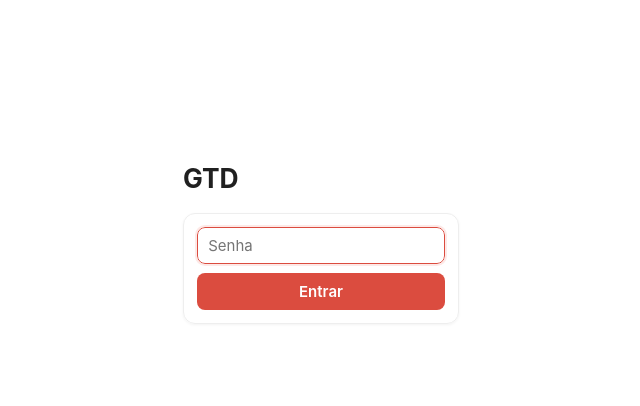
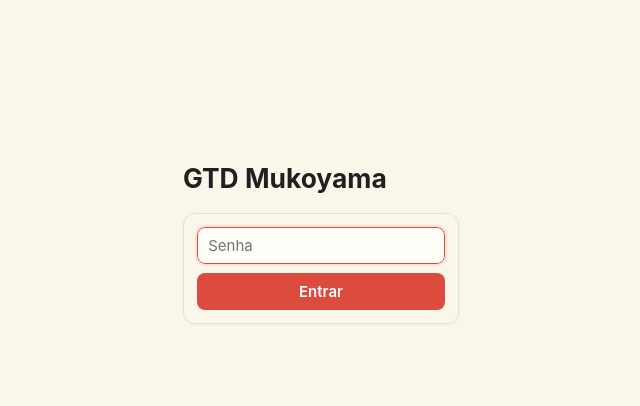
Before and after one commit to cmukoyama/gtd-app, a Flask app: page /login in a window 1280 px wide. Shown: the top 406 px of the page, without its empty margins (319-959 px from the left). Run offline with Flask 3, Linux system fonts and the light colour scheme; parts of the project's set-up code (start-up, migrations or seed data) failed here and were passed over; some libraries are stand-ins or nearby versions.

Commit message:
Nome GTD Mukoyama e fundo FBF6EA (remove tema escuro automático)
Co-Authored-By: Claude Sonnet 5.5 <noreply@anthropic.com>
Claude-Session: https://claude.ai/code/session_01WtLNrLyw971rZc7SLFEsFL

```diff
--- a/templates/base.html
+++ b/templates/base.html
@@ -3,7 +3,7 @@
 <head>
   <meta charset="utf-8">
   <meta name="viewport" content="width=device-width, initial-scale=1">
-  <title>{% block title %}GTD{% endblock %}</title>
+  <title>{% block title %}GTD{% endblock %} · GTD Mukoyama</title>
   <style>{% include 'style.css' %}</style>
 </head>
 <body class="{{ '' if session.get('auth') else 'anon' }}">
@@ -27,7 +27,7 @@
   ('review', 'Revisão', 'review', none)] %}
 <div class="app">
 <aside class="side">
-  <div class="brand">GTD</div>
+  <div class="brand">GTD Mukoyama</div>
   <nav>
     {% for ep, label, icon, n in nav_items %}
     <a href="{{ url_for(ep) }}" class="{{ 'on' if request.endpoint == ep or (ep == 'projects' and request.endpoint == 'project_view') else '' }}">
--- a/templates/login.html
+++ b/templates/login.html
@@ -1,7 +1,7 @@
 {% extends 'base.html' %}
 {% block title %}Entrar{% endblock %}
 {% block body %}
-<h1>GTD</h1>
+<h1>GTD Mukoyama</h1>
 <form method="post" class="login card">
   <input type="hidden" name="csrf" value="{{ csrf_token() }}">
   <input type="password" name="password" placeholder="Senha" autofocus required>
--- a/templates/style.css
+++ b/templates/style.css
@@ -1,5 +1,4 @@
-:root { --bg:#fff; --side:#fafafa; --fg:#202020; --mut:#808080; --line:#eee; --hover:#f3f3f3; --acc:#db4c3f; --acc-soft:#fde9e7; --green:#058527; --purple:#692fc2; --card:#fff; }
-@media (prefers-color-scheme: dark) { :root { --bg:#1e1e1e; --side:#282828; --fg:#f0f0f0; --mut:#9b9b9b; --line:#333; --hover:#2f2f2f; --acc:#e2574a; --acc-soft:#3a2523; --green:#4fc26e; --purple:#a98bff; --card:#252525; } }
+:root { --bg:#FBF6EA; --side:#F4ECD8; --fg:#202020; --mut:#7a7466; --line:#E9E1CD; --hover:#EFE6CF; --acc:#db4c3f; --acc-soft:#f9e1d9; --green:#058527; --purple:#692fc2; --card:#fffdf8; }
 * { box-sizing: border-box; }
 body { margin:0; background:var(--bg); color:var(--fg); font:15px/1.4 -apple-system, "Segoe UI", Roboto, system-ui, sans-serif; }
 .app { display:flex; min-height:100vh; }
```
